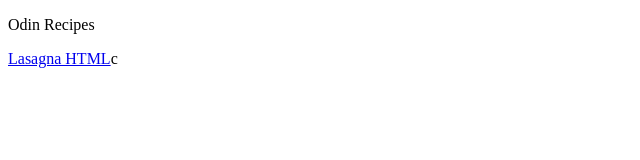
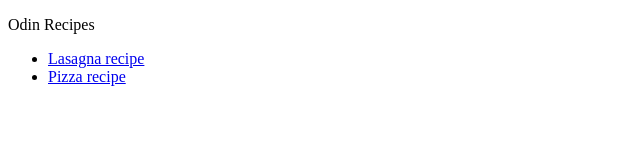
Before and after one commit to triflindrew/odin-recipes, a plain HTML site: page index.html in a window 1280 px wide. Shown: the whole page, without its empty margins (0-640 px from the left). Drawn offline with Linux system fonts and the light colour scheme.

Commit message:
Did this work?

```diff
--- a/index.html
+++ b/index.html
@@ -8,7 +8,9 @@
 </head>
 <body>
     <p>Odin Recipes</p>
-    <a href="recipes/lasagna.html">Lasagna HTML</a>c
-
+    <ul>
+    <li><a href="recipes/lasagna.html">Lasagna recipe</a></li>
+    <li><a href="recipes/pizza.html">Pizza recipe</a></li>
+    </ul>
 </body>
 </html>
```
